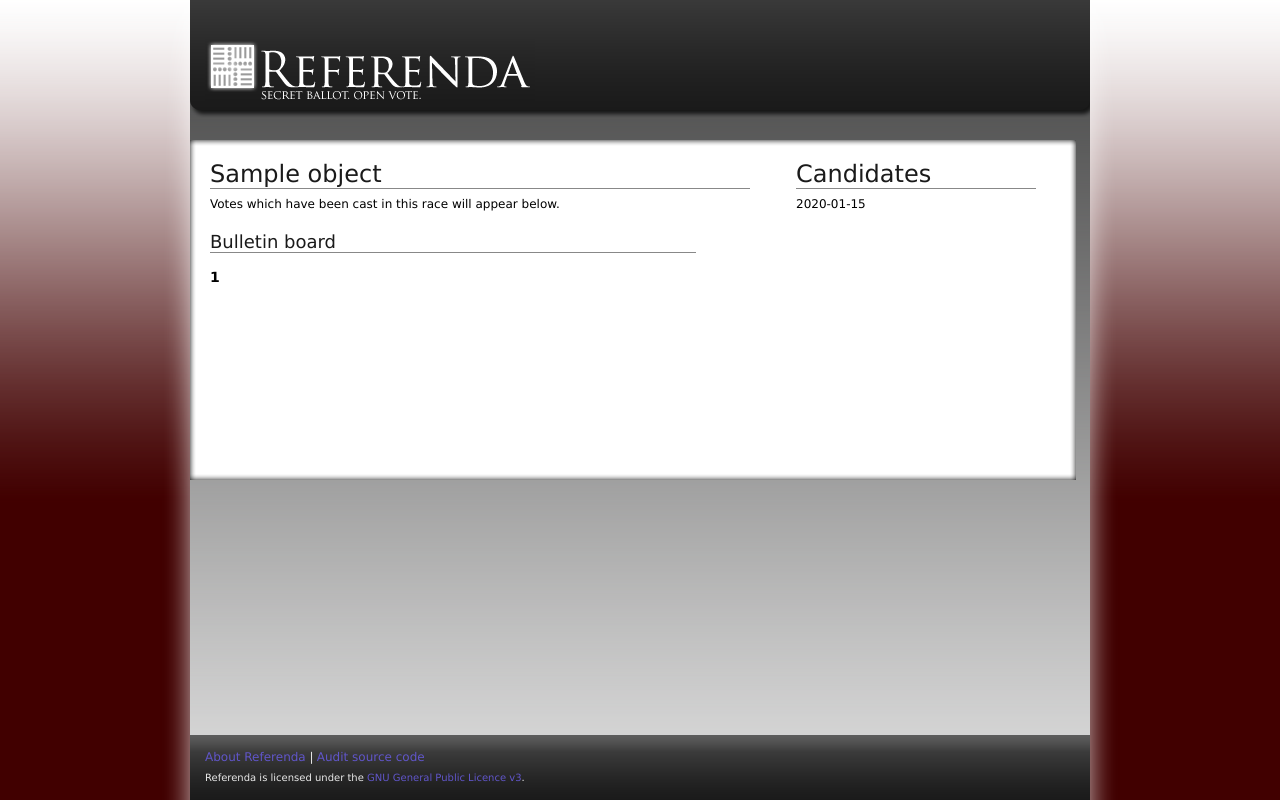
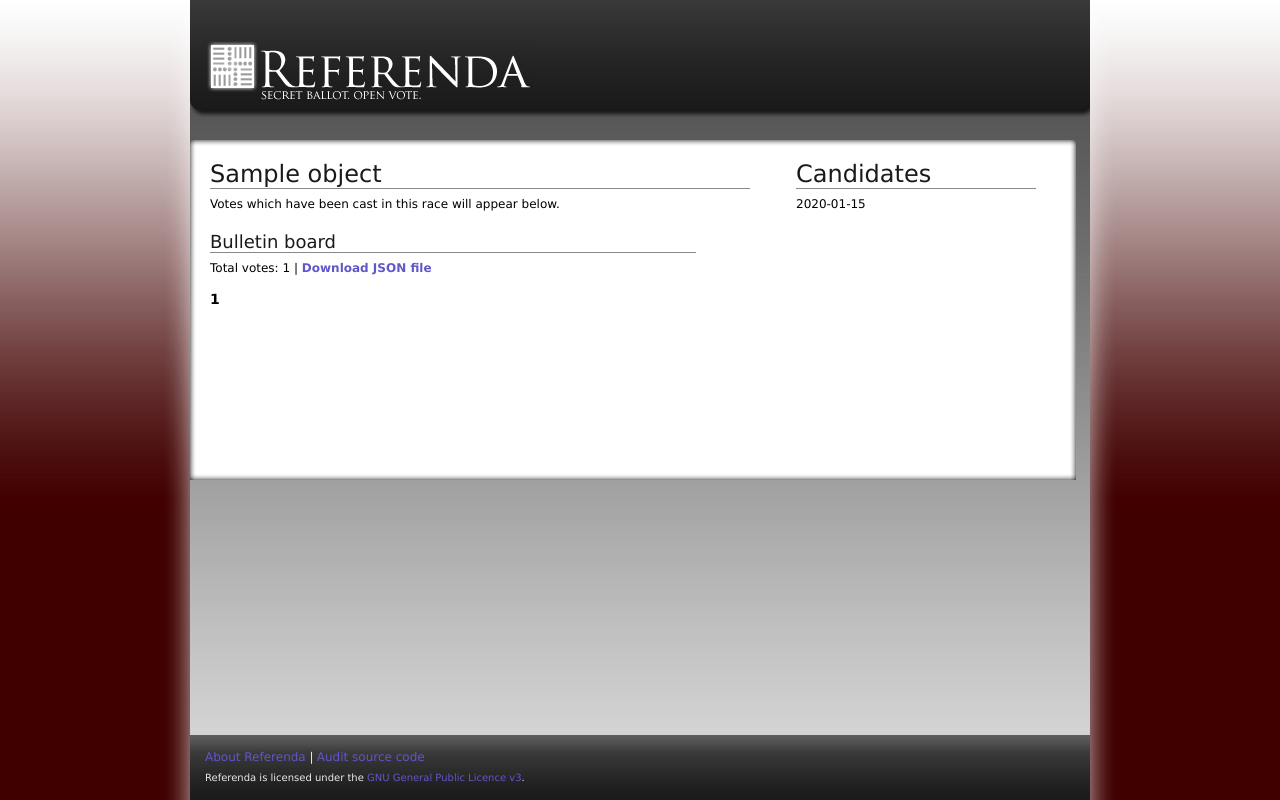
Before and after one commit to digitaldragoon/referenda, a Django app: template templates/referenda/race_detail.html in a window 1280 px wide. Run offline with Django 3.2, Linux system fonts and the light colour scheme; the template is opened without the code that fills it: most values are stand-ins (such as "Sample title", 1, 10 or a date in 2020).

Commit message:
Added JSON file download for bulletin boards

```diff
--- a/static_media/css/layout.css
+++ b/static_media/css/layout.css
@@ -181,6 +181,11 @@ dt
     clear: both;
 }
 
+dl.bulletinboard dd
+{
+    font-size: 8px;
+}
+
 .column.long
 {
     float: left;
--- /dev/null
+++ b/templates/referenda/bulletinboard.html
@@ -0,0 +1 @@
+{{ output|safe }}
--- a/templates/referenda/race_detail.html
+++ b/templates/referenda/race_detail.html
@@ -8,7 +8,8 @@
     <p>Votes which have been cast in this race will appear below.</p>
     <h2>Bulletin board</h2>
     {% if object.sealedvotes.all %}
-    <dl class="table">
+    <p>Total votes: {{ object.sealedvotes.count }} | <a href="{% url referenda.bulletinboard object.election.slug object.slug %}">Download JSON file</a></p>
+    <dl class="table bulletinboard">
         {% for vote in object.sealedvotes.all %}
         <dt>{{ vote.user_id }}</dt>
         <dd><pre>{{ vote.ballot.block|safe }}</pre></dd>
--- a/urls.py
+++ b/urls.py
@@ -10,6 +10,7 @@ urlpatterns = patterns('',
     url(r'^election/(?P<election_slug>[-_a-z0-9]+)/preview/$', 'referenda.views.preview', name='referenda.ballot_preview'),
     url(r'^election/(?P<slug>[-_a-z0-9]+)/$', object_detail, {'queryset': Election.objects.all(),'template_name': 'referenda/election_detail.html'}, name='referenda.election_detail'),
     url(r'^election/([-_a-z0-9]+)/race/(?P<slug>[-_a-z0-9]+)/$', object_detail, {'queryset': Race.objects.all(), 'template_name': 'referenda/race_detail.html'}, name='referenda.race_detail'),
+    url(r'^election/([-_a-z0-9]+)/race/(?P<race_slug>[-_a-z0-9]+)/bulletinboard.json$', 'referenda.views.bulletinboard', name='referenda.bulletinboard'),
     url(r'^election/(?P<election_slug>[-_a-z0-9]+)/trustee/$', 'referenda.views.trustee', name='referenda.trustee'),
     url(r'^election/(?P<election_slug>[-_a-z0-9]+)/vote/$', 'referenda.views.booth', name='referenda.booth'),
     url(r'^election/(?P<election_slug>[-_a-z0-9]+)/vote/submit/$', 'referenda.views.submit_ballot', name='referenda.submit_ballot'),
```
Also changed, not shown: views.py (+17 -0 lines).
